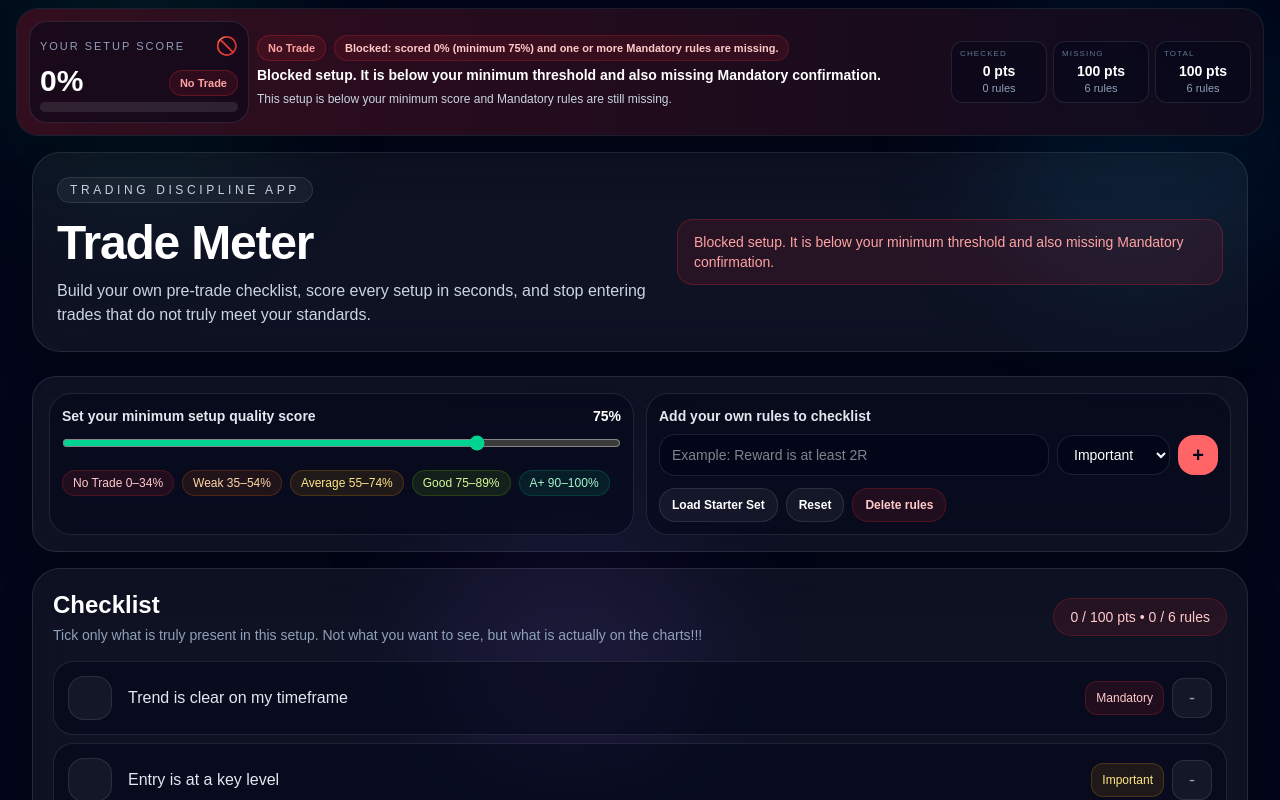
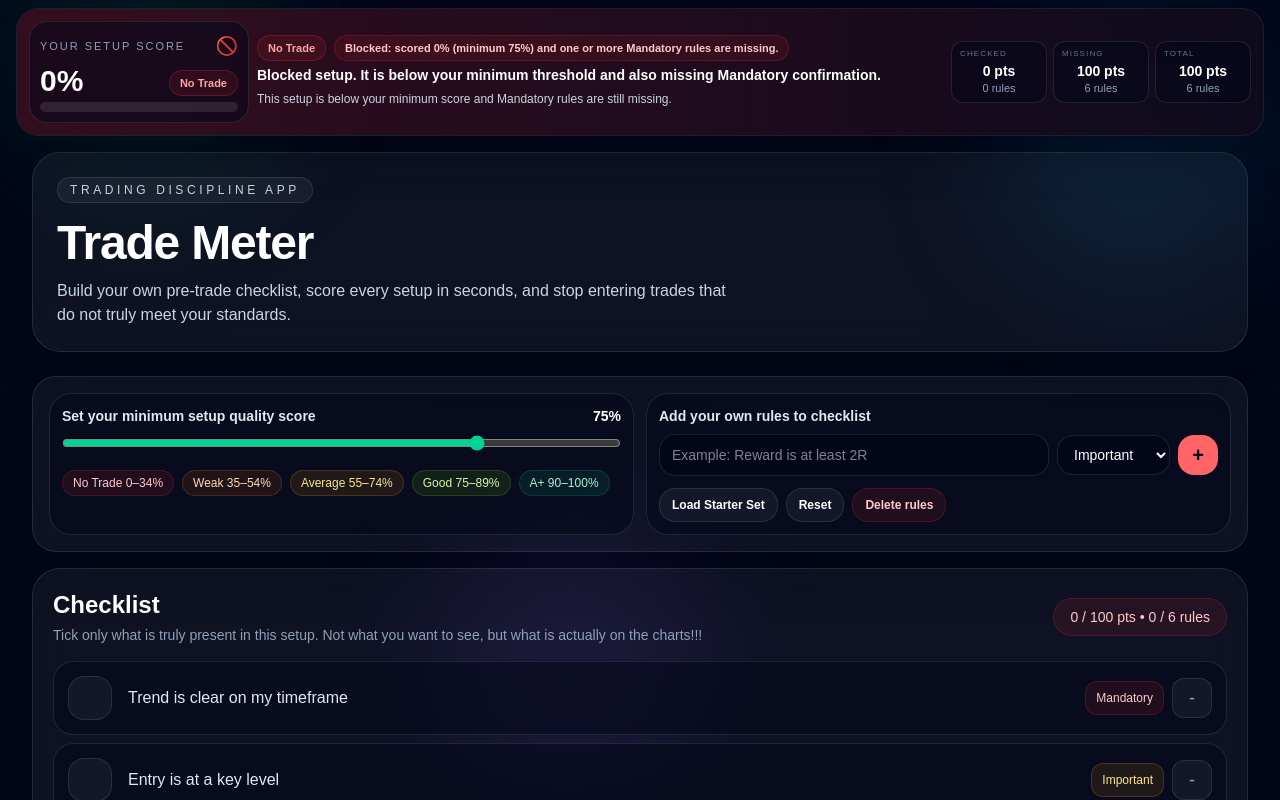
Before and after one commit to Johny-88/Trade-Meter, a Next.js app: page / in a window 1280 px wide. Shown: the top 800 px of the page. Built offline with nearby package versions, Linux system fonts and the light colour scheme.

Commit message:
Update page.tsx

```diff
--- a/app/page.tsx
+++ b/app/page.tsx
@@ -600,9 +600,7 @@ export default function Home() {
               </p>
             </div>
 
-            <div className={`rounded-2xl border px-4 py-3 text-sm ${styles.badge}`}>
-              {rating.action}
-            </div>
+
           </div>
         </div>
 
```
